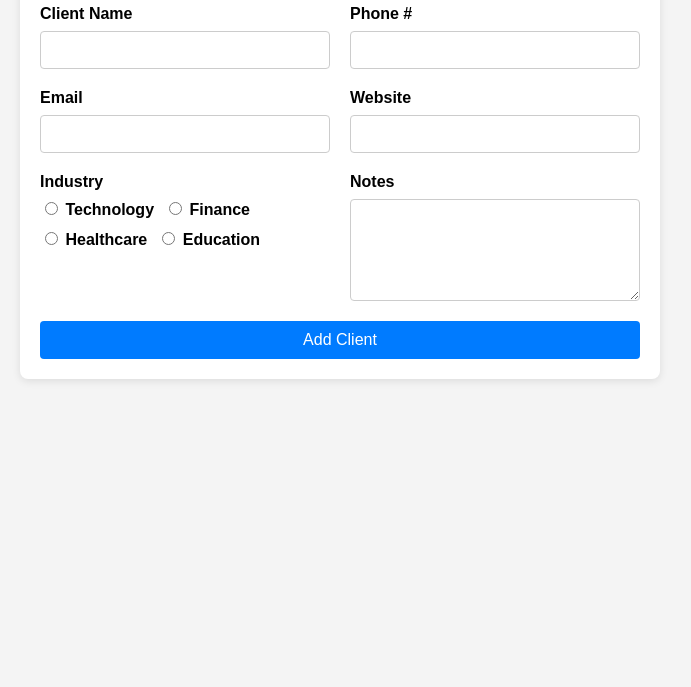
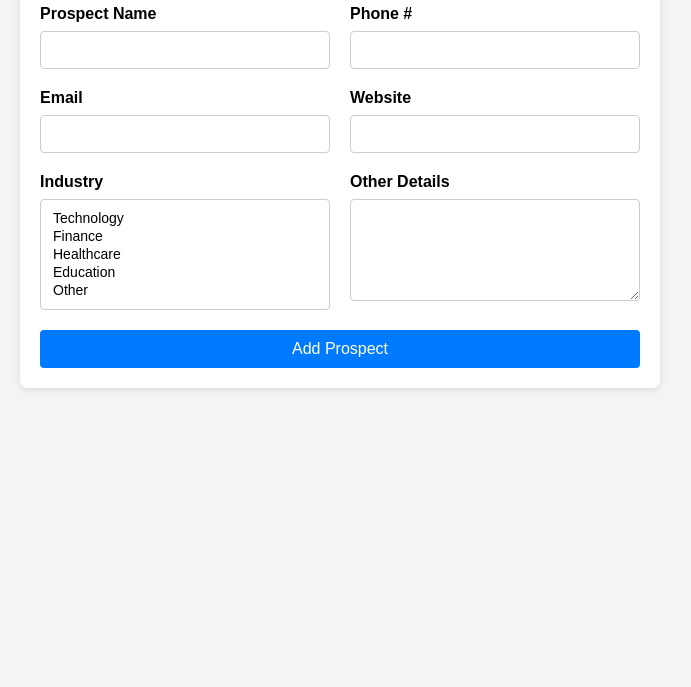
Before and after one commit to rmykhailyshyn/rmykhailyshyn.github.io, a plain HTML site: page crm_add_client_v3.html in a window 1280 px wide. Shown: the part 113-800 px from the top of the page, without its empty margins (0-691 px from the left). Drawn offline with Linux system fonts and the light colour scheme.

Commit message:
Update crm_add_client_v3.html

```diff
--- a/crm_add_client_v3.html
+++ b/crm_add_client_v3.html
@@ -70,38 +70,39 @@
 <body>
 
 <div class="container">
-    <h1>Add New Client</h1>
+    <h1>Add New Prospect</h1>
     <form action="#" method="post">
         <div class="form-group">
-            <label for="clientName">Client Name</label>
-            <input type="text" id="clientName" name="clientName" required>
+            <label for="clientName">Prospect Name</label>
+            <input type="text" name="prospectName_ctrl" required>
         </div>
         <div class="form-group">
             <label for="phone">Phone #</label>
-            <input type="tel" id="phone" name="phone" required>
+            <input type="tel" name="phone_ctrl" required>
         </div>
         <div class="form-group">
-            <label for="email">Email</label>
+            <label for="email_ctrl">Email</label>
             <input type="email" id="email" name="email" required>
         </div>
         <div class="form-group">
-            <label for="website">Website</label>
+            <label for="website_ctrl">Website</label>
             <input type="url" id="website" name="website">
         </div>
         <div class="form-group">
             <label>Industry</label>
-            <div class="radio-group">
-                <label><input type="radio" name="industry" value="Technology"> Technology</label>
-                <label><input type="radio" name="industry" value="Finance"> Finance</label>
-                <label><input type="radio" name="industry" value="Healthcare"> Healthcare</label>
-                <label><input type="radio" name="industry" value="Education"> Education</label>
-            </div>
+            <select name="Industry_ctrl" size="5">
+                    <option value="technology">Technology</option>
+                    <option value="finance">Finance</option>
+                    <option value="healthcare">Healthcare</option>
+                    <option value="education">Education</option>
+                    <option value="other">Other</option>
+            </select>
         </div>
         <div class="form-group">
-            <label for="notes">Notes</label>
-            <textarea id="notes" name="notes" rows="5"></textarea>
+            <label for="notes">Other Details</label>
+            <textarea id="details" name="details" rows="5"></textarea>
         </div>
-        <button type="submit">Add Client</button>
+        <button type="submit">Add Prospect</button>
     </form>
 </div>
 
```
